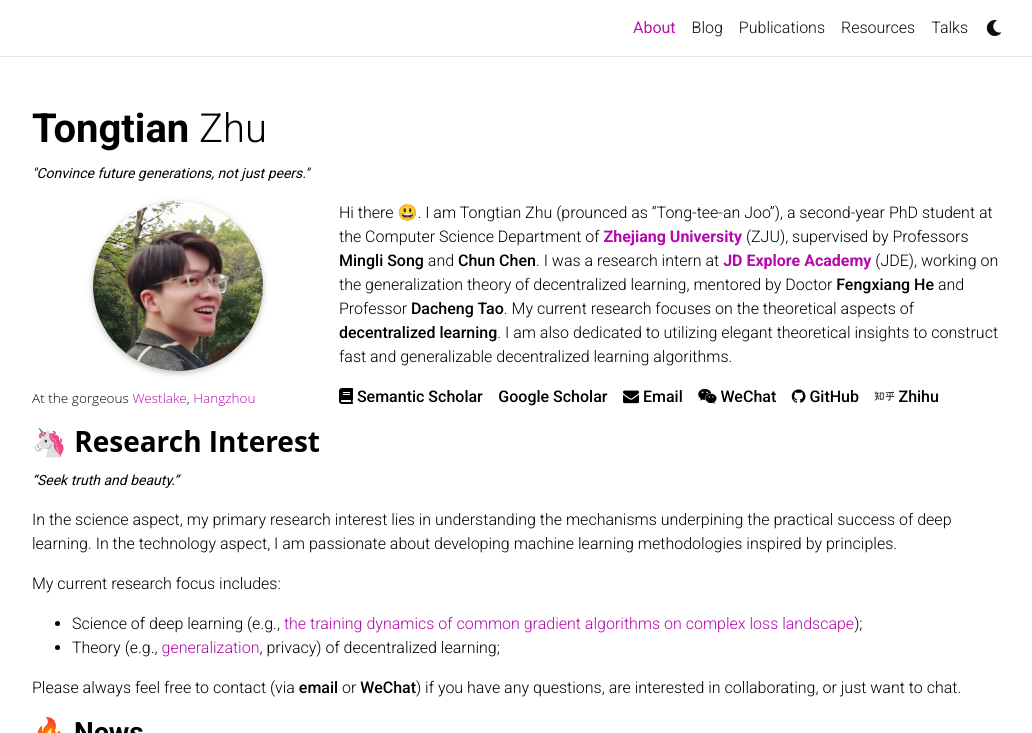
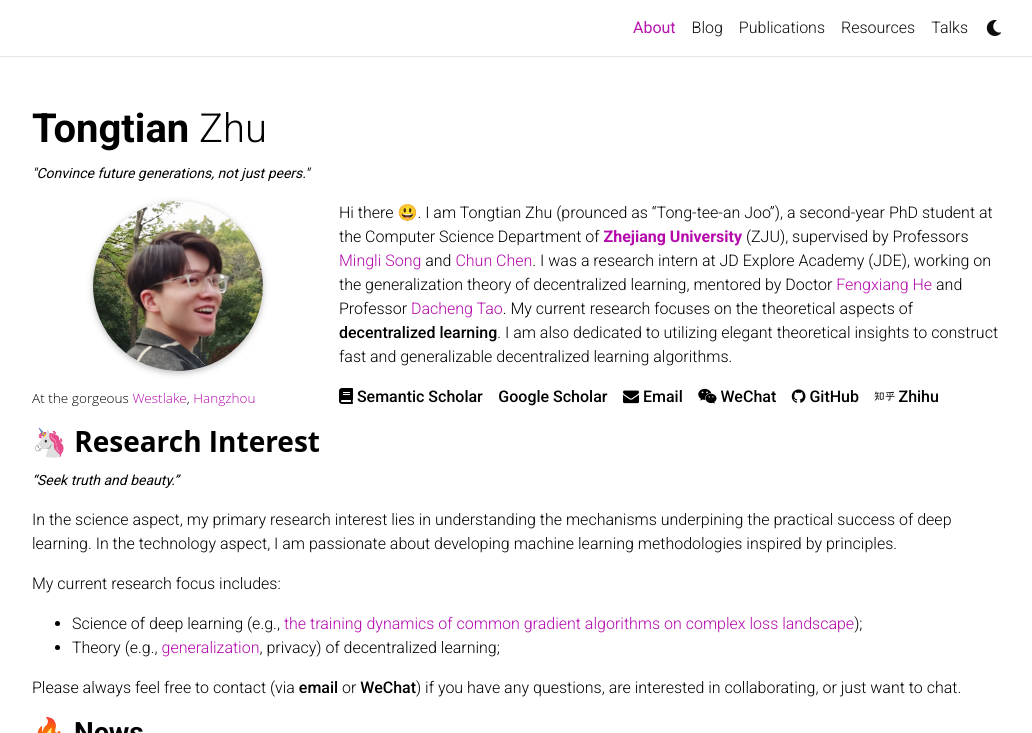
Before and after one commit to Raiden-Zhu/Raiden-Zhu.github.io, a Jekyll site: the page built from _pages/about.md, in a window 1280 px wide and 900 px high, cut to the strip 0-733 px from the top of the window. Shown: the whole strip, without its empty margins (123-1155 px from the left). Built offline with Jekyll 4.4.1, drawn with Linux system fonts in a browser that asks for light colours; full-size pictures stand in for the smaller copies a plugin makes; comment, search, counter and statistics services are not loaded; a style sheet for code colours, icons or effects is not loaded.

Commit message:
Update about.md

```diff
--- a/_pages/about.md
+++ b/_pages/about.md
@@ -18,8 +18,8 @@
 social: true  # includes social icons at the bottom of the page
 ---
 
-Hi there 😃. I am Tongtian Zhu (prounced as "Tong-tee-an Joo"), a second-year PhD student at the Computer Science Department of [<span style="font-weight: bold; color: #B509AC;">Zhejiang University</span>](https://www.zju.edu.cn/english/) (ZJU), supervised by Professors [**Mingli Song**](https://person.zju.edu.cn/en/msong) and [**Chun Chen**](https://person.zju.edu.cn/en/0082004). <!-- I earned my B.S. degree in Mathematical Science from CUMTB, as well as my B.Econ. degree in Economics (double degree) from [<span style="font-weight: bold; color: #B509AC;">Peking University</span>](https://english.pku.edu.cn/) (PKU) in 2021. -->
-I was a research intern at [<span style="font-weight: bold; color: #B509AC;">JD Explore Academy</span>](https://corporate.jd.com/) (JDE), working on the generalization theory of decentralized learning,  mentored by Doctor [**Fengxiang He**](https://fengxianghe.github.io/) and Professor [**Dacheng Tao**](https://www.sydney.edu.au/engineering/about/our-people/academic-staff/dacheng-tao.html).
+Hi there 😃. I am Tongtian Zhu (prounced as "Tong-tee-an Joo"), a second-year PhD student at the Computer Science Department of [<span style="font-weight: bold; color: #B509AC;">Zhejiang University</span>](https://www.zju.edu.cn/english/) (ZJU), supervised by Professors [Mingli Song](https://person.zju.edu.cn/en/msong) and [Chun Chen](https://person.zju.edu.cn/en/0082004). <!-- I earned my B.S. degree in Mathematical Science from CUMTB, as well as my B.Econ. degree in Economics (double degree) from [<span style="font-weight: bold; color: #B509AC;">Peking University</span>](https://english.pku.edu.cn/) (PKU) in 2021. -->
+I was a research intern at JD Explore Academy (JDE), working on the generalization theory of decentralized learning,  mentored by Doctor [Fengxiang He](https://fengxianghe.github.io/) and Professor [Dacheng Tao](https://www.sydney.edu.au/engineering/about/our-people/academic-staff/dacheng-tao.html).
 My current research focuses on the theoretical aspects of **decentralized learning**. I am also dedicated to utilizing elegant theoretical insights to construct fast and generalizable decentralized learning algorithms.
 
 <i class="fas fa-book"></i> [**Semantic Scholar**](https://www.semanticscholar.org/author/Tongtian-Zhu/2173757802) &nbsp;&nbsp; <i class="ai ai-google-scholar"></i> [**Google Scholar**](https://scholar.google.com/citations?user=QvBDUsIAAAAJ&hl=en) &nbsp;&nbsp; <!--<i class="fa fa-twitter"></i> [**Twitter**](https://twitter.com/Raiden13238619/) &nbsp;&nbsp;--> <i class="fa fa-envelope"></i> [**Email**](mailto:raiden@zju.edu.cn) &nbsp;&nbsp; <i class="fa fa-weixin"></i> [**WeChat**](https://raw.githubusercontent.com/Raiden-Zhu/Raiden-Zhu.github.io/master/assets/img/WeChat_QR_code.jpg) &nbsp;&nbsp;  <i class="fa fa-github"></i> [**GitHub**](https://github.com/Raiden-Zhu) &nbsp;&nbsp; <i class="fab fa-zhihu"></i> [**Zhihu**](https://www.zhihu.com/people/you-li-70-94)
```
